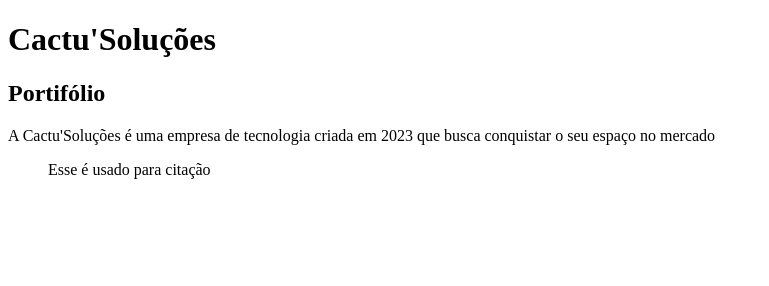
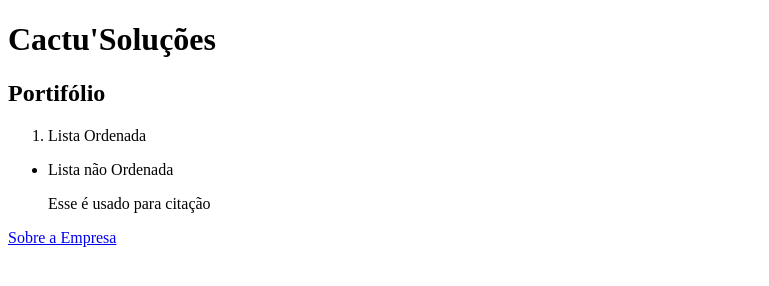
Before and after one commit to Shellookk/Tech-iFood-jogos, a plain HTML site: page index.html in a window 1280 px wide. Shown: the whole page, without its empty margins (0-769 px from the left). Drawn offline with Linux system fonts and the light colour scheme.

Commit message:
Subir arquivos

```diff
--- a/index.html
+++ b/index.html
@@ -3,14 +3,25 @@
 <head>
     <meta charset="UTF-8">
     <meta name="viewport" content="width=device-width, initial-scale=1.0">
-    <title>Portifólio</title>
+    <title>Página Inicial</title>
 </head>
 <body>
     <h1>Cactu'Soluções</h1>
 
     <h2>Portifólio</h2>
+    <ol>
+        <li>Lista Ordenada</li>
+    </ol>
 
-    <p>A Cactu'Soluções é uma empresa de tecnologia criada em 2023 que busca conquistar o seu espaço no mercado</p>
+    <ul>
+        <li>
+        Lista não Ordenada
+        </li>
+    </ul>
+
+
     <blockquote>Esse é usado para citação</blockquote>
+
+    <a href="about.html" target="_self">Sobre a Empresa</a>
 </body>
 </html>
```
Also changed, not shown: about.html (added, +12 -0 lines).
